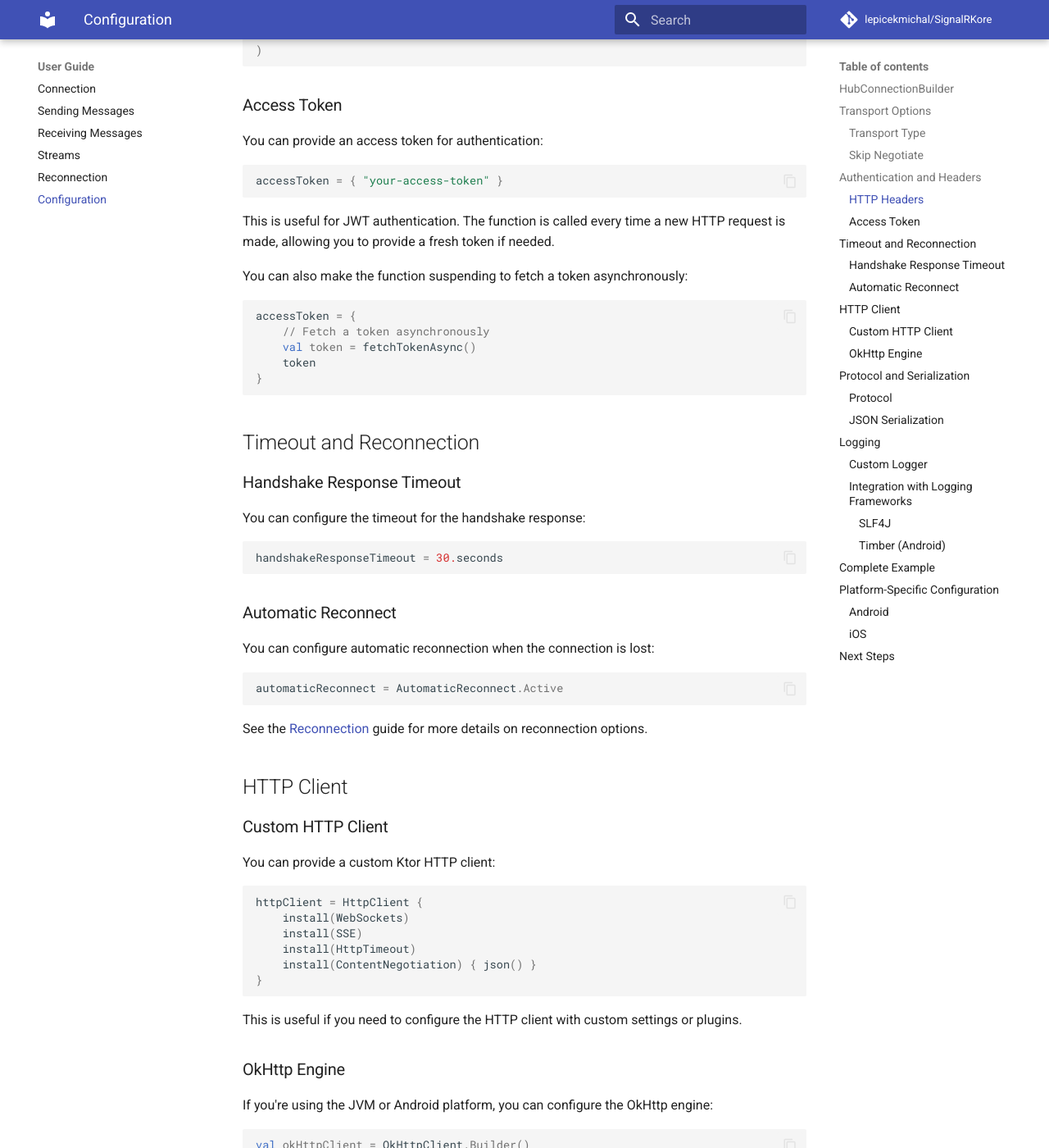
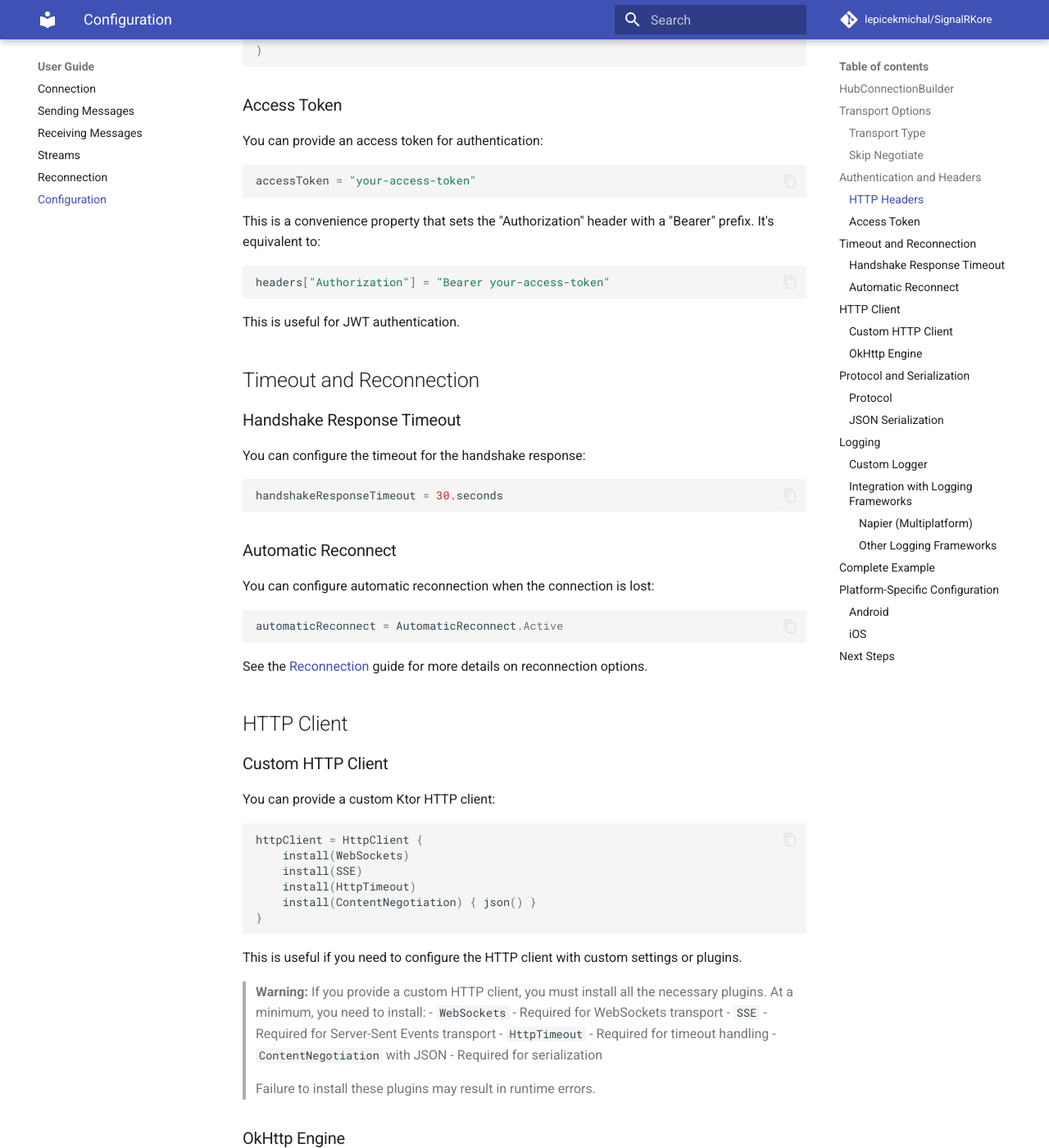
Before and after one commit to lepicekmichal/SignalRKore, an MkDocs documentation site: the page built from docs/user-guide/configuration.md, in a window 1280 px wide and 1400 px high, scrolled down 1355 px. Shown: the whole window at 82% size. Built offline with MkDocs 1.6.1 and Material for MkDocs 9.7.7, drawn with Linux system fonts in a browser that asks for light colours; comment, search, counter and statistics services are not loaded; some of the changed text lies outside the part shown.

Commit message:
documentation amendments

````diff
--- a/docs/user-guide/configuration.md
+++ b/docs/user-guide/configuration.md
@@ -59,20 +59,16 @@
 You can provide an access token for authentication:
 
 ```kotlin
-accessToken = { "your-access-token" }
+accessToken = "your-access-token"
 ```
 
-This is useful for JWT authentication. The function is called every time a new HTTP request is made, allowing you to provide a fresh token if needed.
-
-You can also make the function suspending to fetch a token asynchronously:
+This is a convenience property that sets the "Authorization" header with a "Bearer" prefix. It's equivalent to:
 
 ```kotlin
-accessToken = {
-    // Fetch a token asynchronously
-    val token = fetchTokenAsync()
-    token
-}
+headers["Authorization"] = "Bearer your-access-token"
 ```
+
+This is useful for JWT authentication.
 
 ## Timeout and Reconnection
 
@@ -110,6 +106,14 @@
 ```
 
 This is useful if you need to configure the HTTP client with custom settings or plugins.
+
+> **Warning:** If you provide a custom HTTP client, you must install all the necessary plugins. At a minimum, you need to install:
+> - `WebSockets` - Required for WebSockets transport
+> - `SSE` - Required for Server-Sent Events transport
+> - `HttpTimeout` - Required for timeout handling
+> - `ContentNegotiation` with JSON - Required for serialization
+>
+> Failure to install these plugins may result in runtime errors.
 
 ### OkHttp Engine
 
@@ -193,9 +197,24 @@
 
 You can integrate with popular logging frameworks:
 
-#### SLF4J
+#### Napier (Multiplatform)
 
 ```kotlin
+logger = Logger { severity, message, cause ->
+    when (severity) {
+        Logger.Severity.INFO -> Napier.i(message)
+        Logger.Severity.WARNING -> Napier.w(message)
+        Logger.Severity.ERROR -> Napier.e(cause, message)
+    }
+}
+```
+
+#### Other Logging Frameworks
+
+For other logging frameworks like SLF4J or Timber, you can use a similar approach:
+
+```kotlin
+// SLF4J
 logger = Logger { severity, message, cause ->
     val logger = LoggerFactory.getLogger("SignalRKore")
     when (severity) {
@@ -204,11 +223,8 @@
         Logger.Severity.ERROR -> logger.error(message, cause)
     }
 }
-```
 
-#### Timber (Android)
-
-```kotlin
+// Timber (Android)
 logger = Logger { severity, message, cause ->
     when (severity) {
         Logger.Severity.INFO -> Timber.i(message)
@@ -229,8 +245,8 @@
     skipNegotiate = true
 
     // Authentication and headers
-    headers = mapOf("Authorization" to "Bearer token")
-    accessToken = { "your-access-token" }
+    headers = mapOf("Custom-Header" to "Value")
+    accessToken = "your-access-token"
 
     // Timeout and reconnection
     handshakeResponseTimeout = 30.seconds
````
Also changed, not shown: docs/api/hub-connection-builder.md (+6 -4 lines), docs/user-guide/connection.md (+8 -2 lines), docs/user-guide/streams.md (+6 -12 lines).
